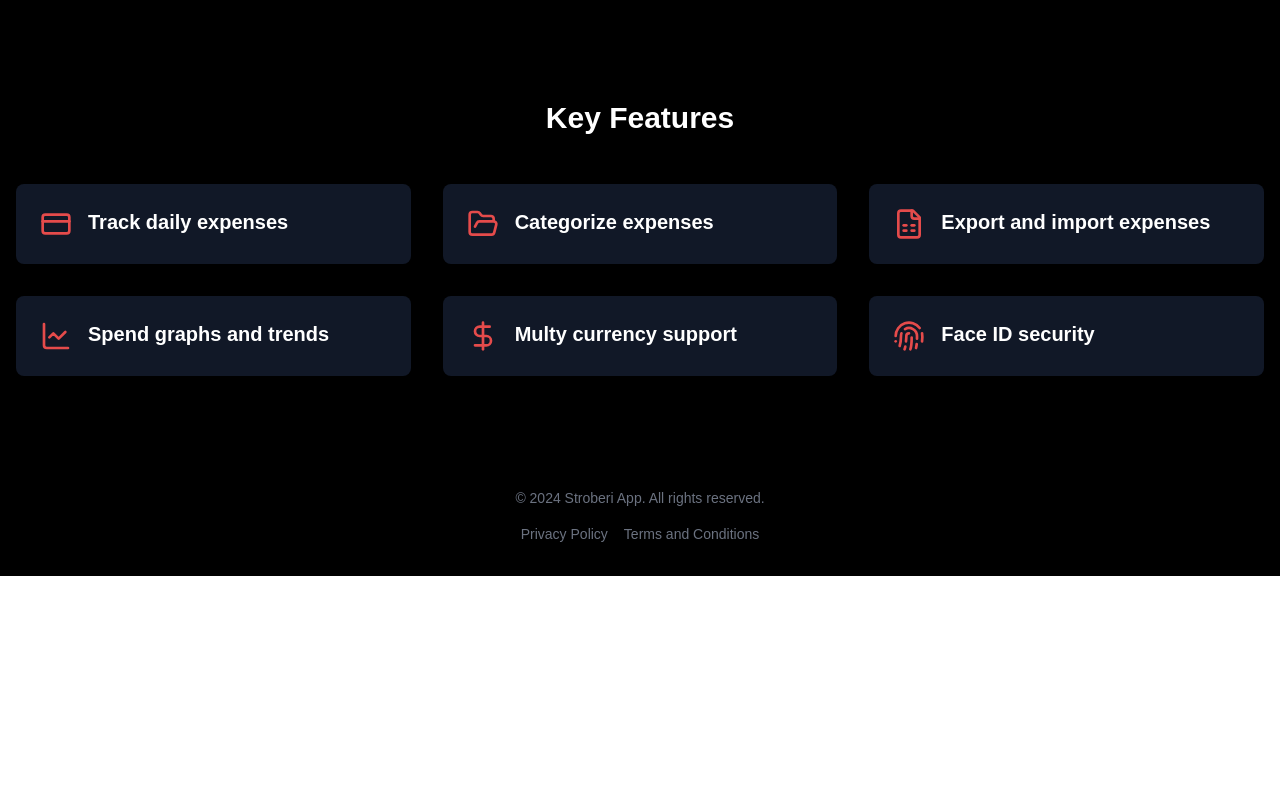
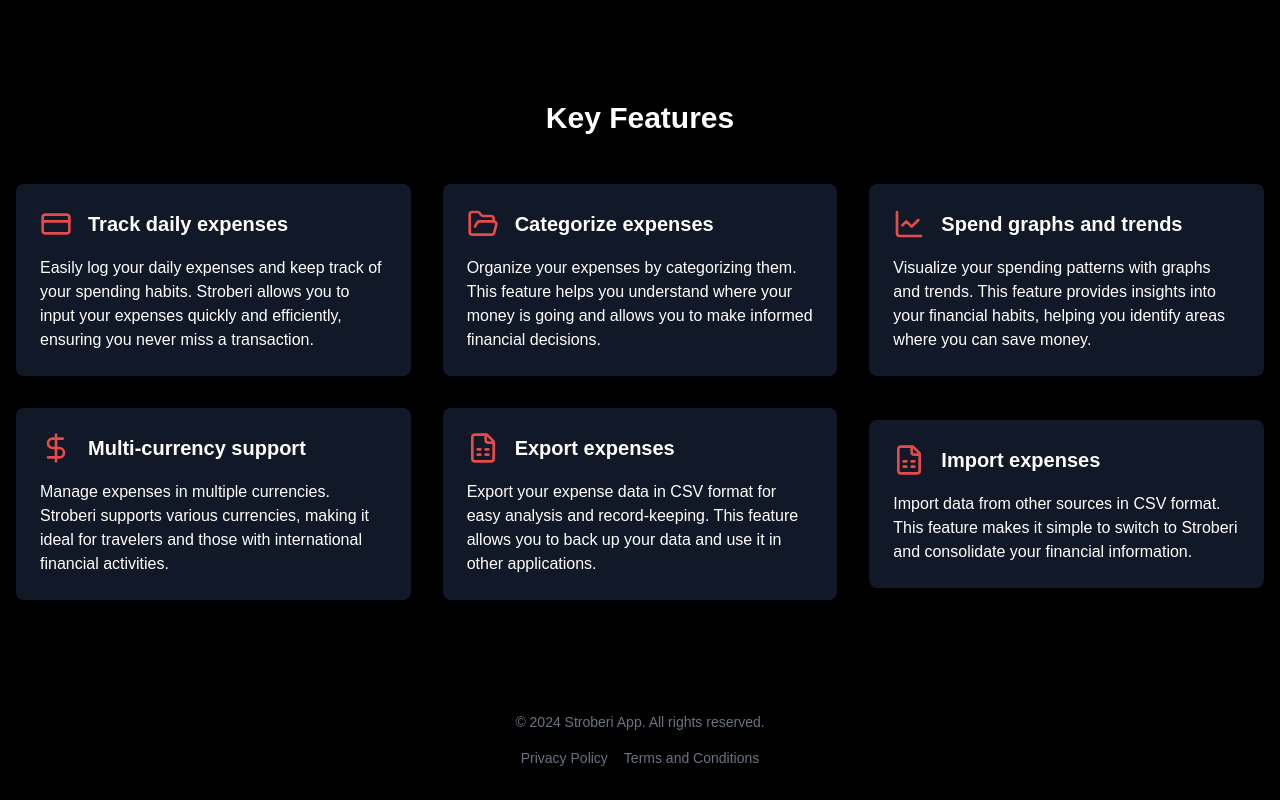
Before and after one commit to stroberi-app/landing, a Next.js app: page / in a window 1280 px wide. Shown: the part 1250-2050 px from the top of the page. Before the commit the page ends 1826 px from the top, so only its background shows below. Built offline with nearby package versions, Linux system fonts and the light colour scheme.

Commit message:
improve seo

```diff
--- a/app/layout.tsx
+++ b/app/layout.tsx
@@ -14,8 +14,8 @@ const geistMono = localFont({
 });
 
 export const metadata: Metadata = {
-  title: "Stroberi - Effortless Expense Tracking",
-  description: "Open-source personal expense tracking app built with React Native. Manage your finances by tracking and categorizing expenses. Privacy first, data stored locally.",
+  title: "Stroberi - Effortless Expense Tracking - Privacy first",
+  description: "Open-source personal expense tracking app built with React Native. Manage your finances by tracking and categorizing expenses. ",
   keywords: "expense tracking, personal finance, open-source, React Native, privacy, local data storage, manage expenses, categorize expenses, export data, import data, CSV format, default currency",
   authors: [{
     name: "Danilo Gacevic",
--- a/components/landing-page.tsx
+++ b/components/landing-page.tsx
@@ -22,7 +22,7 @@ export function LandingPage() {
         <section className="py-20 text-center fade-in-top">
           <h2 className="text-4xl font-bold mb-4">Effortless <span style={{color: '#E54B4B'}}>Expense</span> Tracking</h2>
           <p className="text-xl mb-8">Log your expenses <span style={{color: "hsl(151, 50.0%, 53.2%)"}}>securely</span>. No data ever leaves your device.</p>
-          <div className="relative  mb-20 flex flex-col md:flex-row items-center justify-center">
+          <div className="relative mb-20 flex flex-col md:flex-row items-center justify-center">
             <Image
               src={image2}
               alt="App Screenshot"
@@ -55,14 +55,13 @@ export function LandingPage() {
         </section>
         <section className="py-20">
           <h2 className="text-3xl font-bold mb-12 text-center">Key Features</h2>
-          <div className="grid grid-cols-1 md:grid-cols-2 lg:grid-cols-3 gap-8">
-            <FeatureCard icon={<CreditCard className={iconStyle} />} title="Track daily expenses" />
-            <FeatureCard icon={<FolderOpen className={iconStyle} />} title="Categorize expenses" />
-            <FeatureCard icon={<FileSpreadsheet className={iconStyle} />} title="Export and import expenses" />
-            <FeatureCard icon={<ChartLineIcon className={iconStyle} />} title="Spend graphs and trends" />
-            <FeatureCard icon={<DollarSign className={iconStyle} />} title="Multy currency support" />
-            <FeatureCard icon={<Fingerprint className={iconStyle} />} title="Face ID security" />
-          </div>
+          <div className="grid grid-cols-1 md:grid-cols-2 lg:grid-cols-3 gap-8 place-items-center">
+            <FeatureCard icon={<CreditCard className={iconStyle} />} title="Track daily expenses" description="Easily log your daily expenses and keep track of your spending habits. Stroberi allows you to input your expenses quickly and efficiently, ensuring you never miss a transaction." />
+            <FeatureCard icon={<FolderOpen className={iconStyle} />} title="Categorize expenses" description="Organize your expenses by categorizing them. This feature helps you understand where your money is going and allows you to make informed financial decisions." />
+            <FeatureCard icon={<ChartLineIcon className={iconStyle} />} title="Spend graphs and trends" description="Visualize your spending patterns with graphs and trends. This feature provides insights into your financial habits, helping you identify areas where you can save money." />
+            <FeatureCard icon={<DollarSign className={iconStyle} />} title="Multi-currency support" description="Manage expenses in multiple currencies. Stroberi supports various currencies, making it ideal for travelers and those with international financial activities." />
+            <FeatureCard icon={<FileSpreadsheet className={iconStyle} />} title="Export expenses" description="Export your expense data in CSV format for easy analysis and record-keeping. This feature allows you to back up your data and use it in other applications." />
+            <FeatureCard icon={<FileSpreadsheet className={iconStyle} />} title="Import expenses" description="Import data from other sources in CSV format. This feature makes it simple to switch to Stroberi and consolidate your financial information." />          </div>
         </section>
       </main>
 
@@ -80,13 +79,17 @@ export function LandingPage() {
 type FeatureCardProps = {
   icon: React.ReactNode
   title: string
+  description: string
 }
 
-function FeatureCard({ icon, title }: FeatureCardProps) {
+function FeatureCard({ icon, title, description }: FeatureCardProps) {
   return (
-    <div className="bg-gray-900 p-6 rounded-lg flex items-start space-x-4">
-      {icon}
-      <h3 className="text-xl font-semibold">{title}</h3>
+    <div className="bg-gray-900 p-6 rounded-lg flex flex-col items-start space-y-4">
+      <div className="flex items-center space-x-4">
+        {icon}
+        <h3 className="text-xl font-semibold">{title}</h3>
+      </div>
+      <p>{description}</p>
     </div>
   )
 }
```
